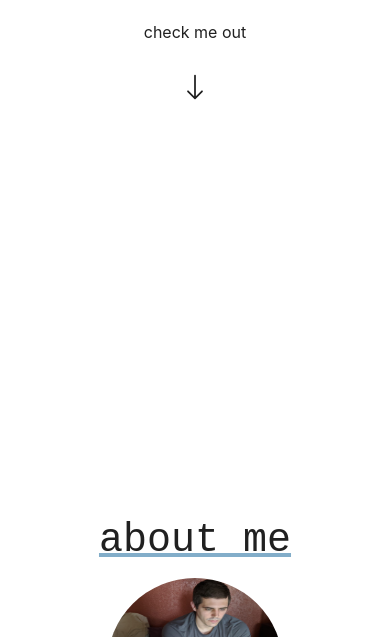
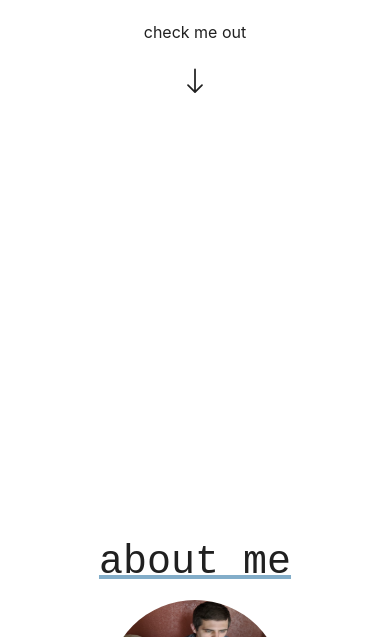
Before and after one commit to the-rabblerouser/portfolio, a Next.js app: page / in a window 390 px wide. Shown: the part 435-1072 px from the top of the page. Built offline with nearby package versions, Linux system fonts and the light colour scheme.

Commit message:
mobile style cleanup. Arrow animation clean up

```diff
--- a/pages/index.js
+++ b/pages/index.js
@@ -21,7 +21,7 @@ export default function Home() {
 			await next({ transform: 'translate3d(0, 15px, 0)' });
 		},
 		from: { transform: 'translate3d(0, 15px, 0)' },
-		config: { duration: 1500 },
+		config: (config.wobbly, { duration: 1100 }),
 		loop: true,
 	});
 
--- a/styles/Home.module.css
+++ b/styles/Home.module.css
@@ -121,7 +121,7 @@
 	.aboutTitle {
 		font-weight: 200;
 		align-items: center;
-		margin: 1.3rem 0 0.8rem 0;
+		margin: 4rem 0 0.8rem 0;
 	}
 
 	.aboutDesc {
--- a/styles/Projects.module.css
+++ b/styles/Projects.module.css
@@ -43,6 +43,9 @@
 }
 
 @media (max-width: 768px) {
+	.container {
+		margin-top: 5rem;
+	}
 	.projectTitle {
 		margin-left: 0;
 	}
```
